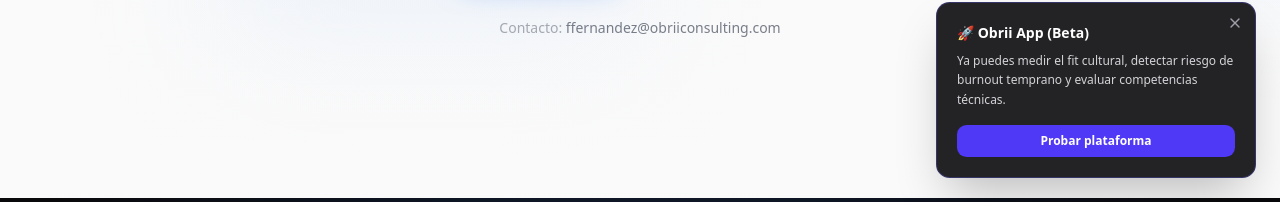
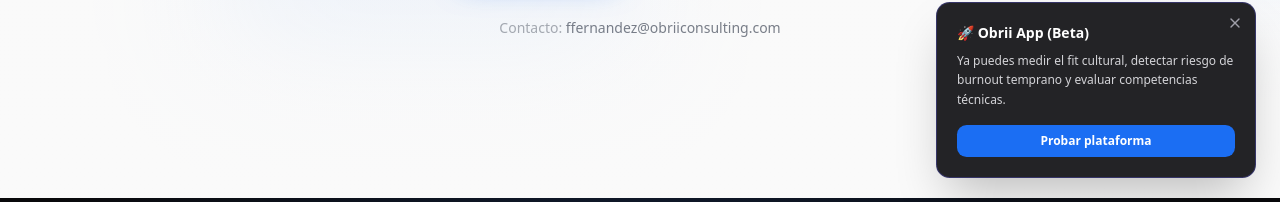
Before and after one commit to ffernandez-obrii/obrii-marketing-web, a Next.js app: page / in a window 1280 px wide. Shown: the part 598-800 px from the top of the page. Built offline with nearby package versions, Linux system fonts and the light colour scheme; no server answers.

Commit message:
style: usar azul de Obrii (primary) con efecto glow para boton SaaSPopup

```diff
--- a/src/components/ui/SaaSPopup.tsx
+++ b/src/components/ui/SaaSPopup.tsx
@@ -40,7 +40,7 @@ export function SaaSPopup() {
           href="https://app.obriiconsulting.com/"
           target="_blank"
           rel="noopener noreferrer"
-          className="block w-full rounded-lg bg-indigo-600 px-4 py-2 text-center text-xs font-semibold text-white transition-all hover:bg-indigo-500 hover:shadow-[0_0_15px_rgba(79,70,229,0.4)]"
+          className="block w-full rounded-lg bg-primary px-4 py-2 text-center text-xs font-semibold text-primary-foreground transition-all hover:bg-primary/90 hover:shadow-[0_0_15px_hsl(var(--primary)/0.5)]"
         >
           Probar plataforma
         </a>
```
